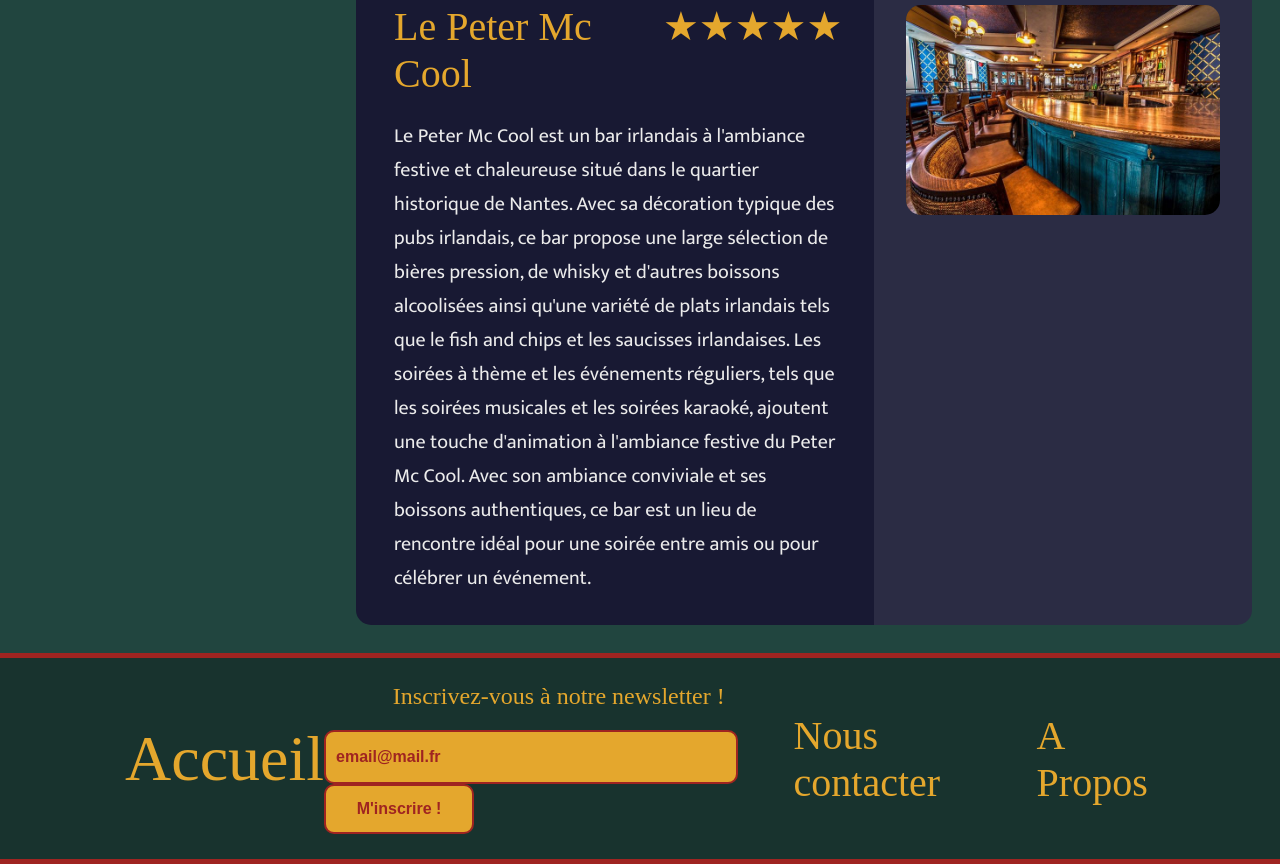
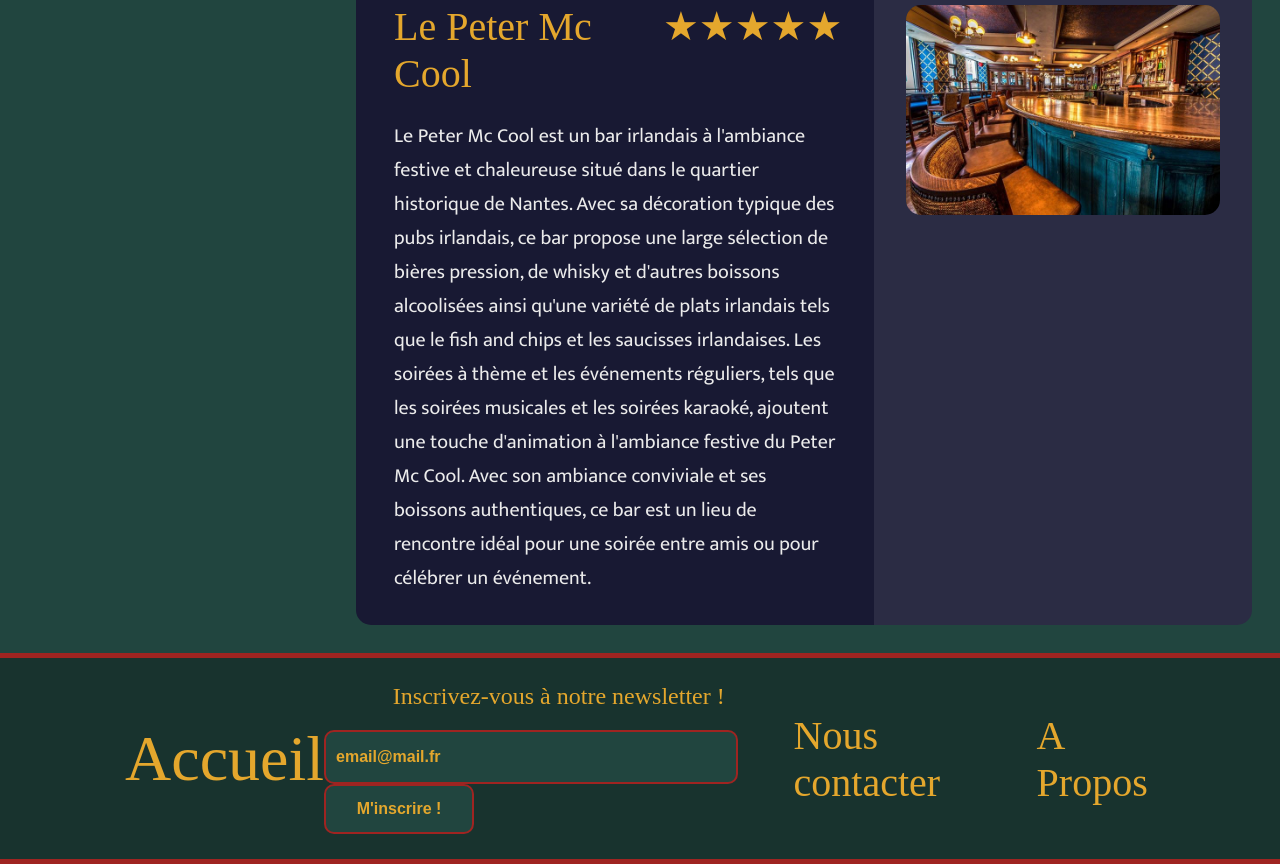
Before and after one commit to Raphour/site_communication_professionelle, a plain HTML site: page index.html in a window 1280 px wide. Shown: the part 1480-2344 px from the top of the page. Drawn offline with Linux system fonts and the light colour scheme; a web font is replaced by a local one.

Commit message:
chgmts footer

```diff
--- a/style.css
+++ b/style.css
@@ -377,11 +377,11 @@ footer>.newsletter {
 .inputnl>form>input[type=email] {
     width: 400px;
     height: 50px;
-    background-color: var(--texte-titre);
+    background-color: #21453F;
     border: 2px solid var(--decorations);
     border-radius: 10px;
     padding-left: 10px;
-    color: var(--decorations);
+    color: var(--texte-titre);
     font-size: 16px;
     font-weight: 700;
 }
@@ -389,17 +389,17 @@ footer>.newsletter {
     outline: none;
 }
 .inputnl>form>input[type=email]::placeholder {
-    color: var(--decorations);
+    color: var(--texte-titre);
     font-size: 16px;
     font-weight: 700;
 }
 .inputnl>form>input[type=submit] {
     width: 150px;
     height: 50px;
-    background-color: var(--texte-titre);
+    background-color: #21453F;
     border: 2px solid var(--decorations);
     border-radius: 10px;
-    color: var(--decorations);
+    color: var(--texte-titre);
     font-size: 16px;
     font-weight: 700;
 }
```
